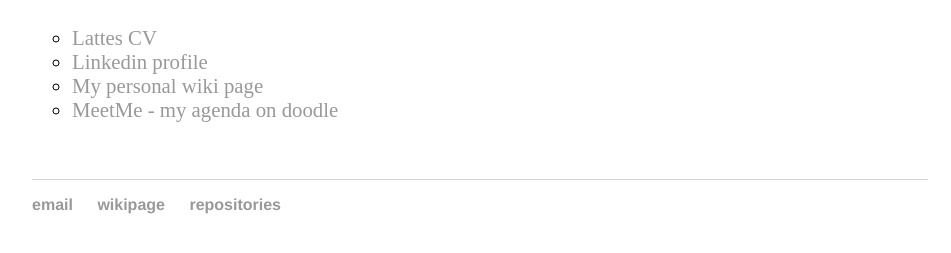
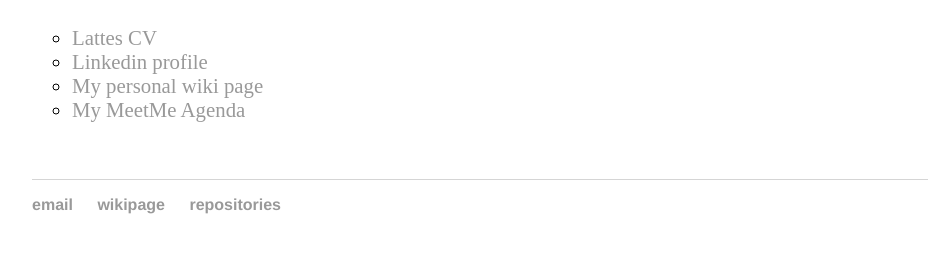
Before and after one commit to cleberjamaral/cleberjamaral.github.io, a Jekyll site: the page built from about/index.html, in a window 1280 px wide. Shown: the part 465-718 px from the top of the page, without its empty margins (160-1111 px from the left). Built offline with Jekyll 4.4.1, drawn with Linux system fonts in a browser that asks for light colours.

Commit message:
Update index.html

```diff
--- a/about/index.html
+++ b/about/index.html
@@ -15,7 +15,7 @@ title: Cleber Jorge Amaral - about
   		<li><a href="http://lattes.cnpq.br/1527306876321584">Lattes CV</a></li>
   		<li><a href="https://br.linkedin.com/in/cleber-jorge-amaral-77827a10">Linkedin profile</a></li>
   		<li><a href="https://wiki.sj.ifsc.edu.br/wiki/index.php/Usu%C3%A1rio:Cleber.amaral">My personal wiki page</a></li>
-  		<li><a href="https://doodle.com/cleberjamaral">MeetMe - my agenda on doodle</a></li>
+  		<li><a href="https://doodle.com/cleberjamaral">My MeetMe Agenda</a></li>
 	</ul>
 	<br>
 	<br>
```
